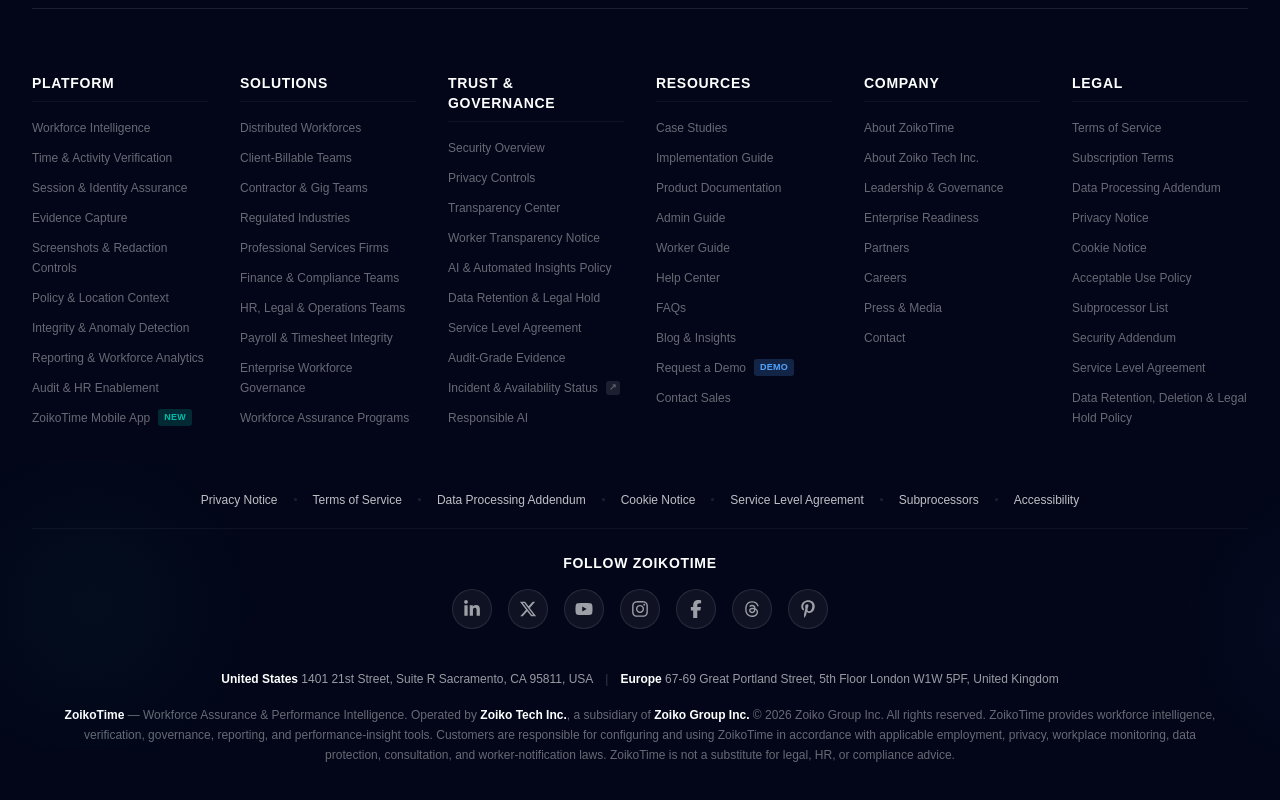
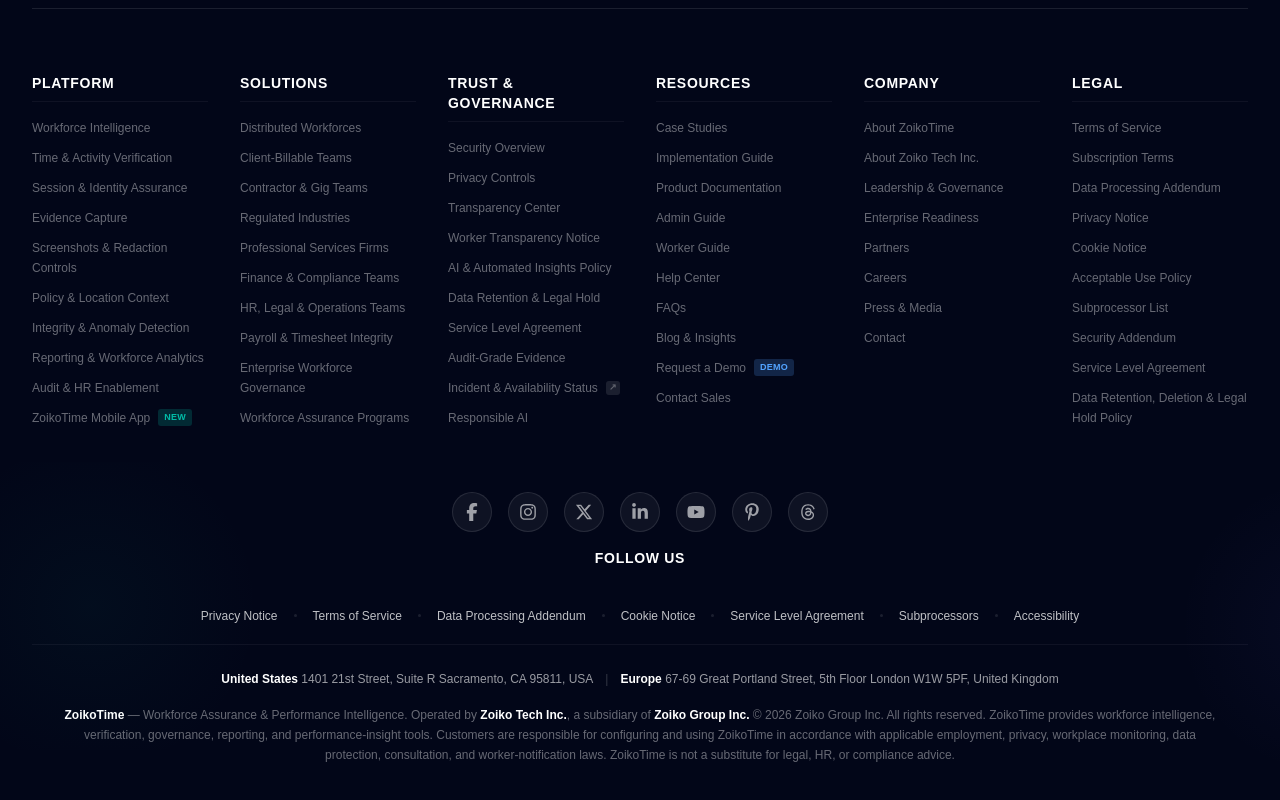
Before and after one commit to ZoikoGroup/Zoiko-Time-React, a Next.js app: page / in a window 1280 px wide. Shown: the part 7776-8576 px from the top of the page. Built offline with nearby package versions, Linux system fonts and the light colour scheme.

Commit message:
Update footer social links and layout

```diff
--- a/app/components/Footer.tsx
+++ b/app/components/Footer.tsx
@@ -1,6 +1,7 @@
 import React from 'react';
 import Link from 'next/link';
 import Image from 'next/image';
+
 import {
   FaLinkedinIn,
   FaYoutube,
@@ -50,6 +51,7 @@ export default function Footer() {
         { label: 'ZoikoTime Mobile App', href: '/mobile-app', badge: 'New' },
       ],
     },
+
     {
       title: 'Solutions',
       links: [
@@ -65,6 +67,7 @@ export default function Footer() {
         { label: 'Workforce Assurance Programs', href: '/workforce-assurance' },
       ],
     },
+
     {
       title: 'Trust & Governance',
       links: [
@@ -80,6 +83,7 @@ export default function Footer() {
         { label: 'Responsible AI', href: '/responsible-ai' },
       ],
     },
+
     {
       title: 'Resources',
       links: [
@@ -95,6 +99,7 @@ export default function Footer() {
         { label: 'Contact Sales', href: '/contact-sales' },
       ],
     },
+
     {
       title: 'Company',
       links: [
@@ -108,6 +113,7 @@ export default function Footer() {
         { label: 'Contact', href: '/contact' },
       ],
     },
+
     {
       title: 'Legal',
       links: [
@@ -120,10 +126,56 @@ export default function Footer() {
         { label: 'Subprocessor List', href: '/subprocessor-list' },
         { label: 'Security Addendum', href: '/security-addendum' },
         { label: 'Service Level Agreement', href: '/service-level-agreement' },
-        { label: 'Data Retention, Deletion & Legal Hold Policy', href: '/data-retention-deletion-and-legal-hold-policy' },
+        {
+          label: 'Data Retention, Deletion & Legal Hold Policy',
+          href: '/data-retention-deletion-and-legal-hold-policy',
+        },
       ],
     },
   ];
+
+
+   // Social media links
+  const socialLinks = [
+    {
+      name: "Facebook",
+      href: "https://www.facebook.com/ZoikoTime/",
+      icon: <FaFacebookF />,
+    },
+    {
+      name: "Instagram",
+      href: "https://www.instagram.com/zoikotime/",
+      icon: <FaInstagram />,
+    },
+    {
+      name: "X",
+      href: "https://x.com/ZoikoTime",
+      icon: <FaXTwitter />,
+    },
+    {
+      name: "LinkedIn",
+      href: "https://www.linkedin.com/company/zoiko-time",
+      icon: <FaLinkedinIn />,
+    },
+    {
+      name: "YouTube",
+      href: "https://www.youtube.com/@ZoikoTime",
+      icon: <FaYoutube />,
+    },
+    {
+      name: "Pinterest",
+      href: "https://www.pinterest.com/zoikotime/",
+      icon: <FaPinterestP />,
+    },
+    {
+      name: "Threads",
+      href: "https://www.threads.com/@zoikotime",
+      icon: <RiThreadsFill />,
+    },
+  ];
+
+
+
 
   const subLegalLinks = [
     { label: 'Privacy Notice', href: '/privacy-notice' },
@@ -135,47 +187,16 @@ export default function Footer() {
     { label: 'Accessibility', href: '/accessibility' },
   ];
 
-  const socialLinks = [
-  {
-    name: "LinkedIn",
-    href: "https://www.linkedin.com/company/zoiko-time",
-    icon: <FaLinkedinIn />,
-  },
-  {
-    name: "X",
-    href: "https://x.com/ZoikoTime",
-    icon: <FaXTwitter />,
-  },
-  {
-    name: "YouTube",
-    href: "https://www.youtube.com/@ZoikoTime",
-    icon: <FaYoutube />,
-  },
-  {
-    name: "Instagram",
-    href: "https://www.instagram.com/zoikotime/",
-    icon: <FaInstagram />,
-  },
-  {
-    name: "Facebook",
-    href: "https://www.facebook.com/ZoikoTime/",
-    icon: <FaFacebookF />,
-  },
-  {
-    name: "Threads",
-    href: "https://www.threads.com/@zoikotime",
-    icon: <RiThreadsFill />,
-  },
-  {
-    name: "Pinterest",
-    href: "https://www.pinterest.com/zoikotime/",
-    icon: <FaPinterestP />,
-  },
-];
+
 
   return (
     <footer className="relative w-full bg-slate-950 text-white overflow-hidden pt-16 pb-12">
-        <Link href="/" className="flex items-center shrink-0 justify-center mb-5">
+
+      {/* Logo */}
+      <Link
+        href="/"
+        className="flex items-center shrink-0 justify-center mb-5"
+      >
         <Image
           src="/images/Frame 16.png"
           alt="ZoikoDigital"
@@ -183,10 +204,14 @@ export default function Footer() {
           height={40}
         />
       </Link>
+
       {/* 1440px Ambient Aesthetic Background Effects */}
       <div className="absolute top-0 left-0 w-full h-0.5 bg-gradient-to-r from-teal-600/0 via-teal-600 via-[15%] to-teal-600/0" />
+
       <div className="absolute left-[-100px] top-[672px] w-96 h-72 bg-[radial-gradient(circle,rgba(13,148,136,0.05)_0%,transparent_70%)] pointer-events-none" />
+
       <div className="absolute left-[1170px] top-[692px] w-80 h-72 bg-[radial-gradient(circle,rgba(99,102,241,0.05)_0%,transparent_70%)] pointer-events-none" />
+
       <div className="absolute top-0 left-0 w-full h-full bg-gradient-to-b from-teal-600/5 to-teal-600/0 pointer-events-none max-h-[2%]" />
 
       <div className="max-w-[1282px] mx-auto px-6 lg:px-8">
@@ -212,12 +237,17 @@ export default function Footer() {
         <div className="grid grid-cols-2 md:grid-cols-3 lg:grid-cols-6 gap-8 mb-16">
           {footerSections.map((section) => (
             <div key={section.title} className="flex flex-col gap-4">
+
               <h3 className="text-white text-sm font-extrabold uppercase tracking-wider border-b border-white/5 pb-2">
                 {section.title}
               </h3>
+
               <ul className="flex flex-col gap-2.5">
                 {section.links.map((link) => (
-                  <li key={link.label} className="inline-flex items-center gap-2 group">
+                  <li
+                    key={link.label}
+                    className="inline-flex items-center gap-2 group"
+                  >
                     <Link
                       href={link.href}
                       className="text-white/40 text-xs font-medium leading-5 hover:text-white transition-colors"
@@ -245,36 +275,17 @@ export default function Footer() {
                   </li>
                 ))}
               </ul>
+
             </div>
           ))}
         </div>
 
-        {/* Horizontal Mini Legal Row */}
-        <div className="w-full border-b border-white/5 pb-5 mb-6">
-          <div className="flex flex-wrap justify-center items-center gap-x-4 gap-y-2 text-white/75 text-xs font-medium">
-            {subLegalLinks.map((link, idx) => (
-              <React.Fragment key={link.label}>
-                <Link
-                  href={link.href}
-                  className="hover:text-white transition-colors"
-                >
-                  {link.label}
-                </Link>
-                {idx < subLegalLinks.length - 1 && (
-                  <span className="size-[3px] bg-white/10 rounded-full" />
-                )}
-              </React.Fragment>
-            ))}
-          </div>
-        </div>
 
         {/* Social Media */}
         <div className="flex flex-col items-center justify-center gap-4 mb-10">
-  <h3 className="text-sm font-bold uppercase tracking-wider text-white">
-    Follow ZoikoTime
-  </h3>
 
           <div className="flex flex-wrap justify-center gap-4">
+
             {socialLinks.map((social) => (
               <a
                 key={social.name}
@@ -282,6 +293,7 @@ export default function Footer() {
                 target="_blank"
                 rel="noopener noreferrer"
                 aria-label={social.name}
+                title={social.name}
                 className="
                   flex h-10 w-10 items-center justify-center
                   rounded-full
@@ -298,24 +310,88 @@ export default function Footer() {
                 {social.icon}
               </a>
             ))}
+
+          </div>
+
+          <h3 className="text-sm font-bold uppercase tracking-wider text-white">
+            Follow Us
+          </h3>
+
+        </div>
+
+        {/* Horizontal Mini Legal Row */}
+        <div className="w-full border-b border-white/5 pb-5 mb-6">
+          <div className="flex flex-wrap justify-center items-center gap-x-4 gap-y-2 text-white/75 text-xs font-medium">
+
+            {subLegalLinks.map((link, idx) => (
+              <React.Fragment key={link.label}>
+
+                <Link
+                  href={link.href}
+                  className="hover:text-white transition-colors"
+                >
+                  {link.label}
+                </Link>
+
+                {idx < subLegalLinks.length - 1 && (
+                  <span className="size-[3px] bg-white/10 rounded-full" />
+                )}
+
+              </React.Fragment>
+            ))}
+
           </div>
         </div>
 
+
+
         {/* Global Addresses & Legal Disclaimers */}
         <div className="flex flex-col items-center text-center gap-4 max-w-[1160px] mx-auto">
+
           <p className="text-white/60 text-xs leading-5">
-            <span className="font-bold text-white">United States </span>
+
+            <span className="font-bold text-white">
+              United States
+            </span>{" "}
             1401 21st Street, Suite R Sacramento, CA 95811, USA
+
             <span className="mx-3 text-white/20">|</span>
-            <span className="font-bold text-white">Europe </span>
-            67-69 Great Portland Street, 5th Floor London W1W 5PF, United Kingdom
+
+            <span className="font-bold text-white">
+              Europe
+            </span>{" "}
+            67-69 Great Portland Street, 5th Floor London W1W 5PF,
+            United Kingdom
+
           </p>
 
           <p className="text-white/40 text-xs font-normal leading-5">
-            <span className="font-semibold text-white">ZoikoTime</span> — Workforce Assurance & Performance Intelligence. Operated by{' '}
-            <span className="font-semibold text-white">Zoiko Tech Inc.</span>, a subsidiary of{' '}
-            <span className="font-semibold text-white">Zoiko Group Inc.</span> © 2026 Zoiko Group Inc. All rights reserved. ZoikoTime provides workforce intelligence, verification, governance, reporting, and performance-insight tools. Customers are responsible for configuring and using ZoikoTime in accordance with applicable employment, privacy, workplace monitoring, data protection, consultation, and worker-notification laws. ZoikoTime is not a substitute for legal, HR, or compliance advice.
+
+            <span className="font-semibold text-white">
+              ZoikoTime
+            </span>{" "}
+            — Workforce Assurance & Performance Intelligence.
+            Operated by{" "}
+
+            <span className="font-semibold text-white">
+              Zoiko Tech Inc.
+            </span>
+            , a subsidiary of{" "}
+
+            <span className="font-semibold text-white">
+              Zoiko Group Inc.
+            </span>{" "}
+            © 2026 Zoiko Group Inc. All rights reserved. ZoikoTime
+            provides workforce intelligence, verification,
+            governance, reporting, and performance-insight tools.
+            Customers are responsible for configuring and using
+            ZoikoTime in accordance with applicable employment,
+            privacy, workplace monitoring, data protection,
+            consultation, and worker-notification laws. ZoikoTime
+            is not a substitute for legal, HR, or compliance advice.
+
           </p>
+
         </div>
 
       </div>
```
Lines whose indentation alone changed are shown as unchanged.
